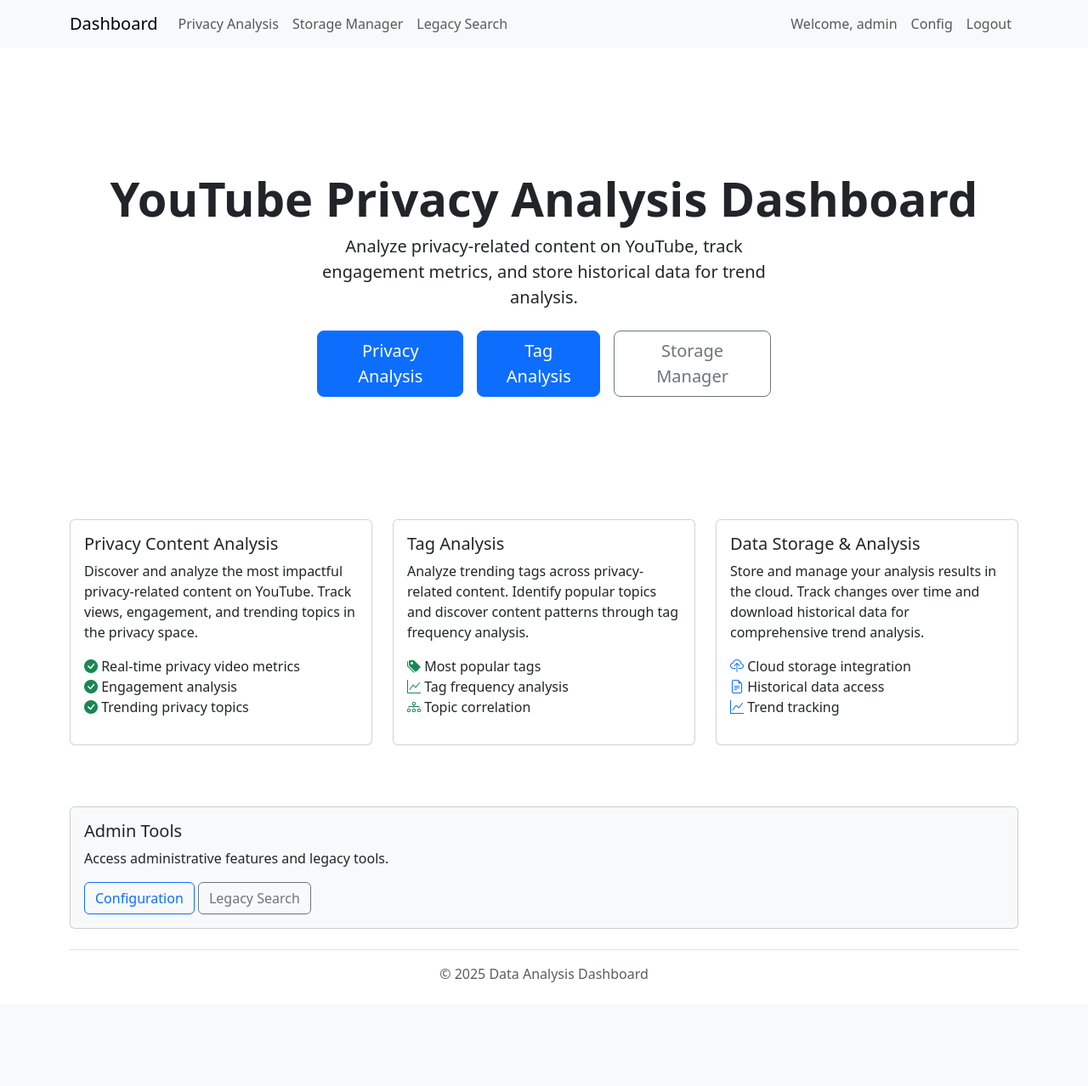
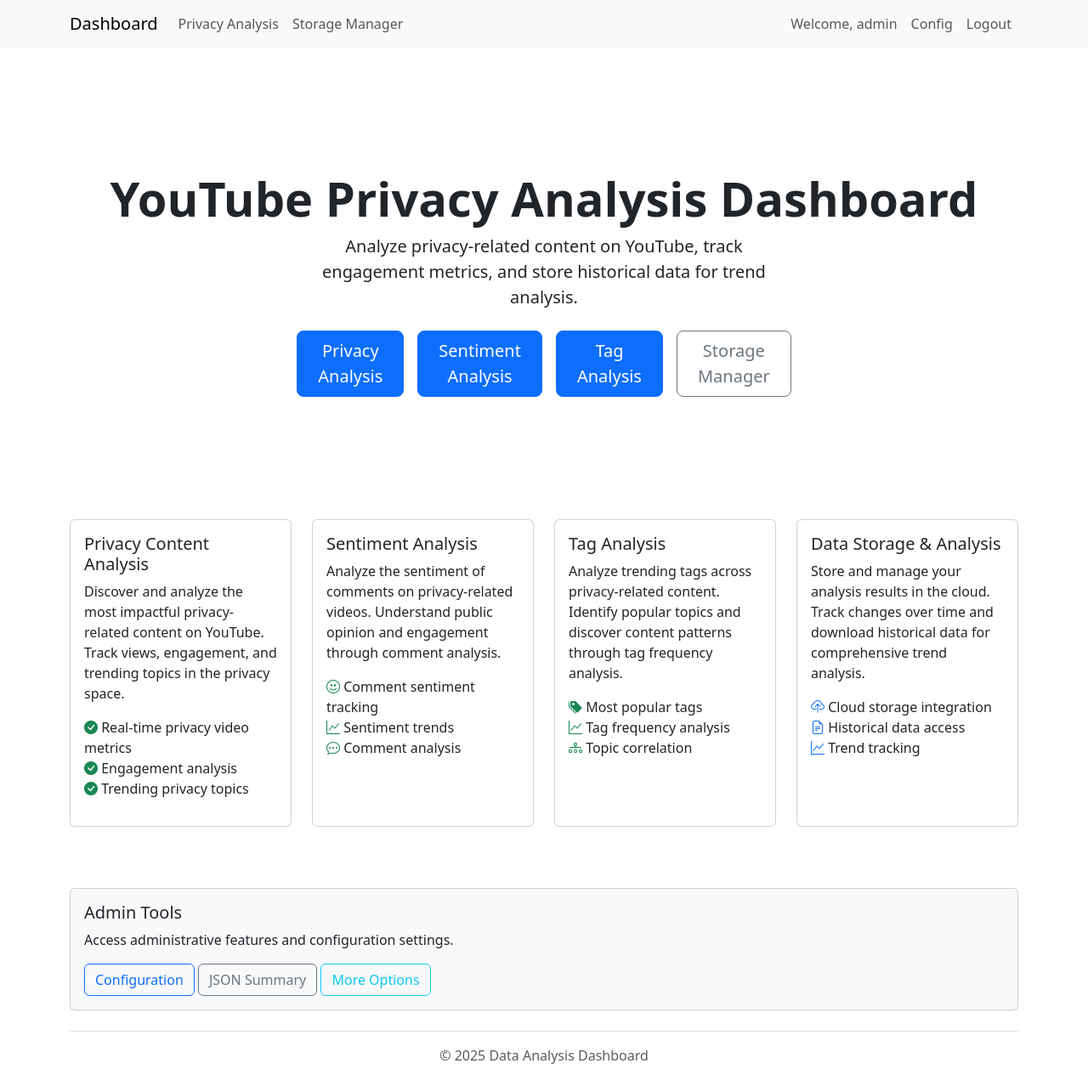
Before and after one commit to OlsonTyler0/388-code, a Flask app: page / in a window 1280 px wide. Shown: the whole page at 85% size. Before the commit the page ends 1156 px from the top, so only its background shows below. Run offline with Flask 3, Linux system fonts and the light colour scheme; a user stored in the database is signed in; some libraries are stand-ins or nearby versions.

Commit message:
Tag additions and modifications to homepage

```diff
--- a/main.py
+++ b/main.py
@@ -367,6 +367,7 @@
     return render_template('more.html')
 
 @app.route('/tag_analysis')
+@login_required
 def tag_analysis():
     try:
         youtube_stats = YouTubeStats()
--- a/src/templates/base.html
+++ b/src/templates/base.html
@@ -20,7 +20,6 @@
                 <div class="navbar-nav me-auto">
                     <a class="nav-item nav-link" href="{{ url_for('youtube_privacy') }}">Privacy Analysis</a>
                     <a class="nav-item nav-link" href="{{ url_for('storage_manager') }}">Storage Manager</a>
-                    <a class="nav-item nav-link text-muted" href="{{ url_for('legacy_search') }}">Legacy Search</a>
                 </div>
                 <div class="navbar-nav">
                     <span class="nav-item nav-link">Welcome, {{ current_user.username }}</span>
--- a/src/templates/homepage.html
+++ b/src/templates/homepage.html
@@ -13,6 +13,9 @@
             <a href="{{ url_for('youtube_privacy') }}" class="btn btn-primary btn-lg px-4 gap-3">
                 Privacy Analysis
             </a>
+            <a href="{{ url_for('sentiment_analysis') }}" class="btn btn-primary btn-lg px-4 gap-3">
+                Sentiment Analysis
+            </a>
             <a href="{{ url_for('tag_analysis') }}" class="btn btn-primary btn-lg px-4 gap-3">
                 Tag Analysis
             </a>
@@ -24,7 +27,7 @@
 </div>
 
 <div class="row g-4 py-5">
-    <div class="col-md-4">
+    <div class="col-md-3">
         <div class="card h-100">
             <div class="card-body">
                 <h5 class="card-title">Privacy Content Analysis</h5>
@@ -40,7 +43,23 @@
             </div>
         </div>
     </div>
-    <div class="col-md-4">
+    <div class="col-md-3">
+        <div class="card h-100">
+            <div class="card-body">
+                <h5 class="card-title">Sentiment Analysis</h5>
+                <p class="card-text">
+                    Analyze the sentiment of comments on privacy-related videos.
+                    Understand public opinion and engagement through comment analysis.
+                </p>
+                <ul class="list-unstyled mt-3">
+                    <li><i class="bi bi-emoji-smile text-success"></i> Comment sentiment tracking</li>
+                    <li><i class="bi bi-graph-up text-success"></i> Sentiment trends</li>
+                    <li><i class="bi bi-chat-dots text-success"></i> Comment analysis</li>
+                </ul>
+            </div>
+        </div>
+    </div>
+    <div class="col-md-3">
         <div class="card h-100">
             <div class="card-body">
                 <h5 class="card-title">Tag Analysis</h5>
@@ -56,7 +75,7 @@
             </div>
         </div>
     </div>
-    <div class="col-md-4">
+    <div class="col-md-3">
         <div class="card h-100">
             <div class="card-body">
                 <h5 class="card-title">Data Storage & Analysis</h5>
@@ -80,9 +99,10 @@
         <div class="card bg-light">
             <div class="card-body">
                 <h5 class="card-title">Admin Tools</h5>
-                <p class="card-text">Access administrative features and legacy tools.</p>
+                <p class="card-text">Access administrative features and configuration settings.</p>
                 <a href="{{ url_for('config') }}" class="btn btn-outline-primary">Configuration</a>
-                <a href="{{ url_for('legacy_search') }}" class="btn btn-outline-secondary">Legacy Search</a>
+                <a href="{{ url_for('summarize_json') }}" class="btn btn-outline-secondary">JSON Summary</a>
+                <a href="{{ url_for('more') }}" class="btn btn-outline-info">More Options</a>
             </div>
         </div>
     </div>
```
Also changed, not shown: src/templates/storage_manager.html (+21 -12 lines).
